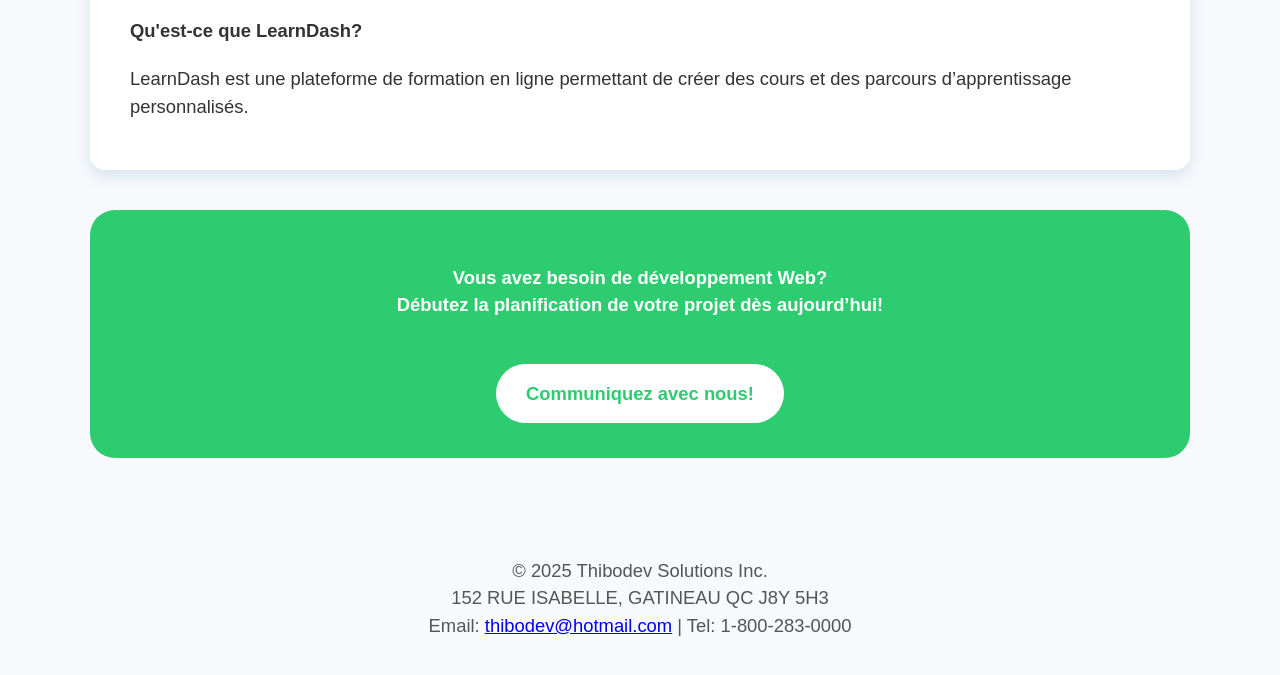
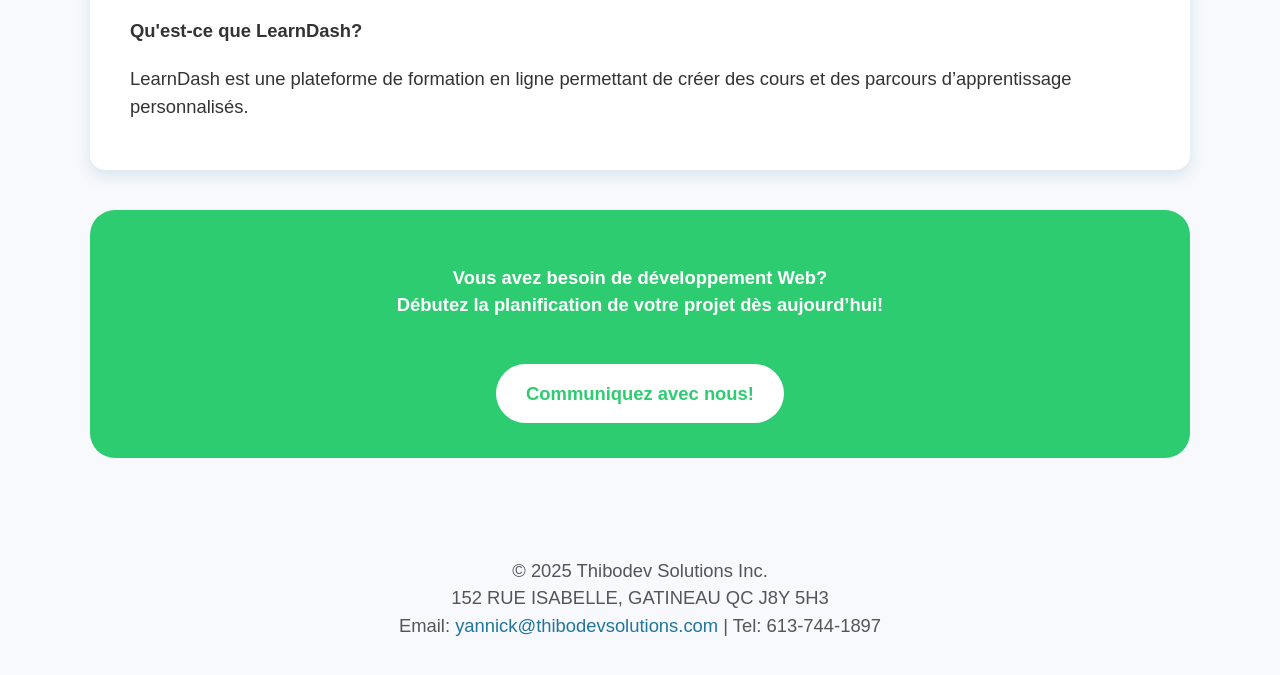
Before and after one commit to hoymac/thibodev, a plain HTML site: page developpement.html in a window 1280 px wide. Shown: the part 1529-2204 px from the top of the page. Drawn offline with Linux system fonts and the light colour scheme.

Commit message:
Update developpement.html

```diff
--- a/developpement.html
+++ b/developpement.html
@@ -129,6 +129,13 @@
       font-size: 1rem;
       padding: 40px 20px;
     }
+    footer a {
+      color: #21759b;
+      text-decoration: none;
+    }
+    footer a:hover {
+      text-decoration: underline;
+    }
   </style>
 </head>
 <body>
@@ -192,7 +199,7 @@
   <p>
     &copy; 2025 Thibodev Solutions Inc.<br />
     152 RUE ISABELLE, GATINEAU QC J8Y 5H3<br />
-    Email: <a href="mailto:thibodev@hotmail.com">thibodev@hotmail.com</a> | Tel: 1-800-283-0000
+    Email: <a href="mailto:yannick@thibodevsolutions.com">yannick@thibodevsolutions.com</a> | Tel: 613-744-1897
   </p>
 </footer>
 
```
